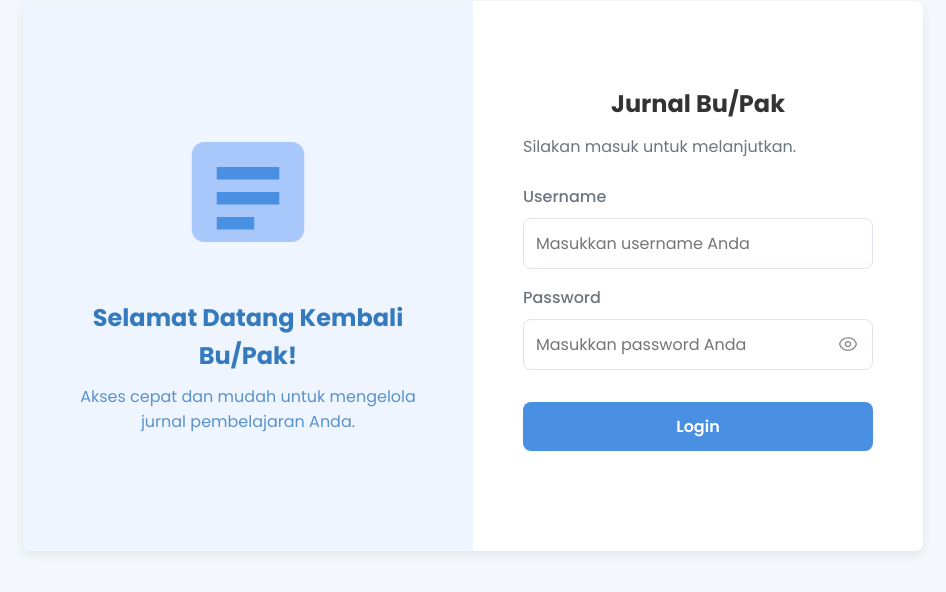
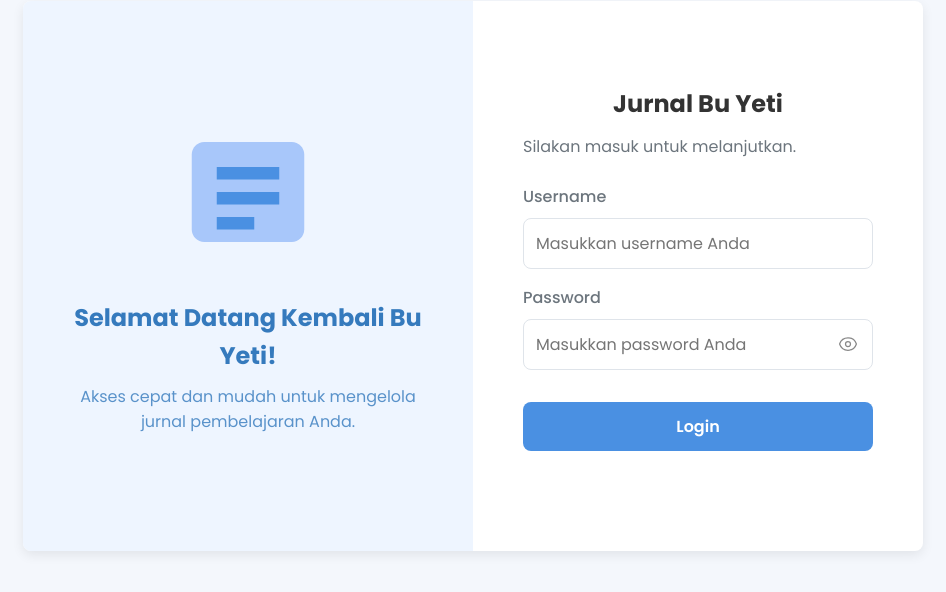
Before and after one commit to Wahyudi-1/jurnalYeti, a plain HTML site: page index.html in a window 1280 px wide. Shown: the part 124-716 px from the top of the page, without its empty margins (167-1113 px from the left). Drawn offline with Linux system fonts and the light colour scheme.

Commit message:
Update index.html

```diff
--- a/index.html
+++ b/index.html
@@ -6,7 +6,7 @@
     <!-- ========================================================== -->
     <meta charset="UTF-8">
     <meta name="viewport" content="width=device-width, initial-scale=1.0">
-    <title>Login - Jurnal Pelajaran Bu/Pak</title>
+    <title>Login - Jurnal Pelajaran Bu Yeti</title>
 
     <!-- ========================================================== -->
     <!-- STYLESHEETS & FONTS                                        -->
@@ -41,7 +41,7 @@
                     <path d="M7 12H17V14H7V12Z" fill="#4a90e2"/>
                     <path d="M7 16H13V18H7V16Z" fill="#4a90e2"/>
                 </svg>
-                <h3>Selamat Datang Kembali Bu/Pak!</h3>
+                <h3>Selamat Datang Kembali Bu Yeti!</h3>
                 <p>Akses cepat dan mudah untuk mengelola jurnal pembelajaran Anda.</p>
             </div>
         </div>
@@ -50,7 +50,7 @@
         <div class="login-form-container">
             <div class="login-form-content">
 
-                <h2 class="logo">Jurnal Bu/Pak</h2>
+                <h2 class="logo">Jurnal Bu Yeti</h2>
                 <p style="color: var(--text-light); margin-bottom: 25px;">Silakan masuk untuk melanjutkan.</p>
 
                 <form onsubmit="event.preventDefault(); document.getElementById('loginButton').click();">
```
